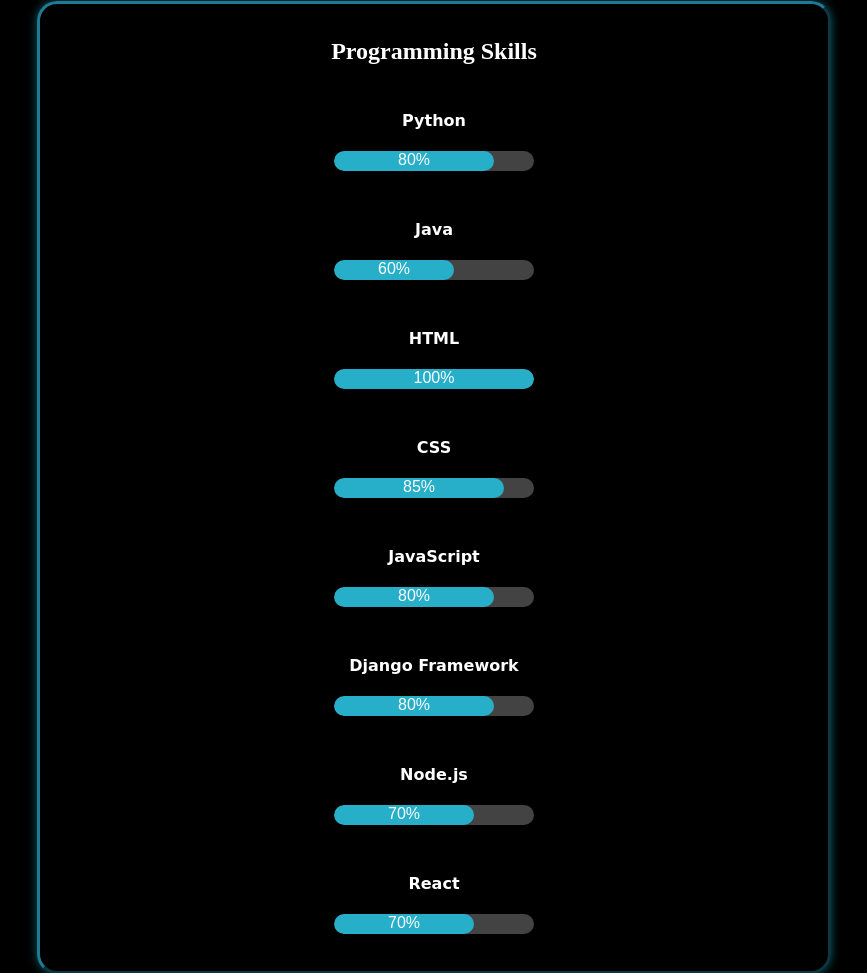
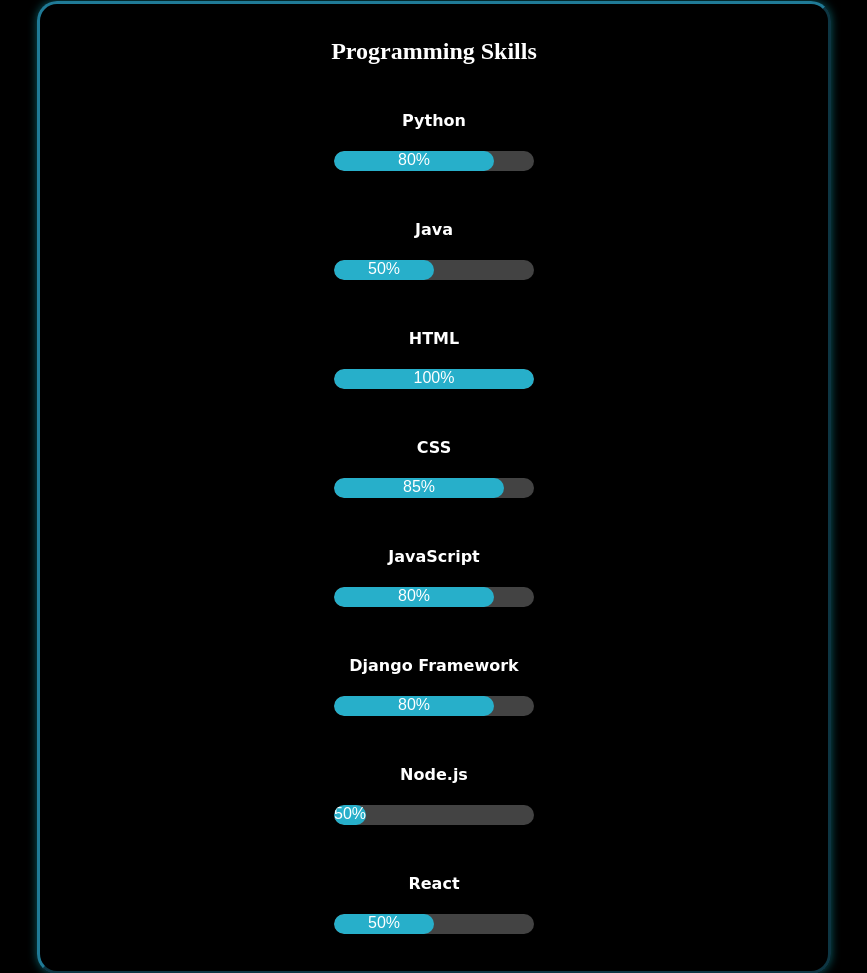
Before and after one commit to Raj-Mishra-06/Raj-Mishra-06.github.io, a plain HTML site: page index.html in a window 1280 px wide. Shown: the part 2401-3374 px from the top of the page, without its empty margins (206-1073 px from the left). Drawn offline with nearby package versions, Linux system fonts and the light colour scheme; a script that the page names is missing.

Commit message:
Update index.html

```diff
--- a/index.html
+++ b/index.html
@@ -105,7 +105,7 @@
           <div class="skill">
             <p>Java</p>
             <div class="progress-bar">
-              <div class="progress" style="--progress-width: 60%;">60%</div>
+              <div class="progress" style="--progress-width: 50%;">50%</div>
             </div>
           </div>
           <div class="skill">
@@ -135,13 +135,13 @@
           <div class="skill">
             <p>Node.js</p>
             <div class="progress-bar">
-              <div class="progress" style="--progress-width: 70%;">70%</div>
+              <div class="progress" style="--progress-width: 50p%;">50%</div>
             </div>
           </div>
           <div class="skill">
             <p>React</p>
             <div class="progress-bar">
-              <div class="progress" style="--progress-width: 70%;">70%</div>
+              <div class="progress" style="--progress-width: 50%;">50%</div>
             </div>
           </div>
         </div>
```
